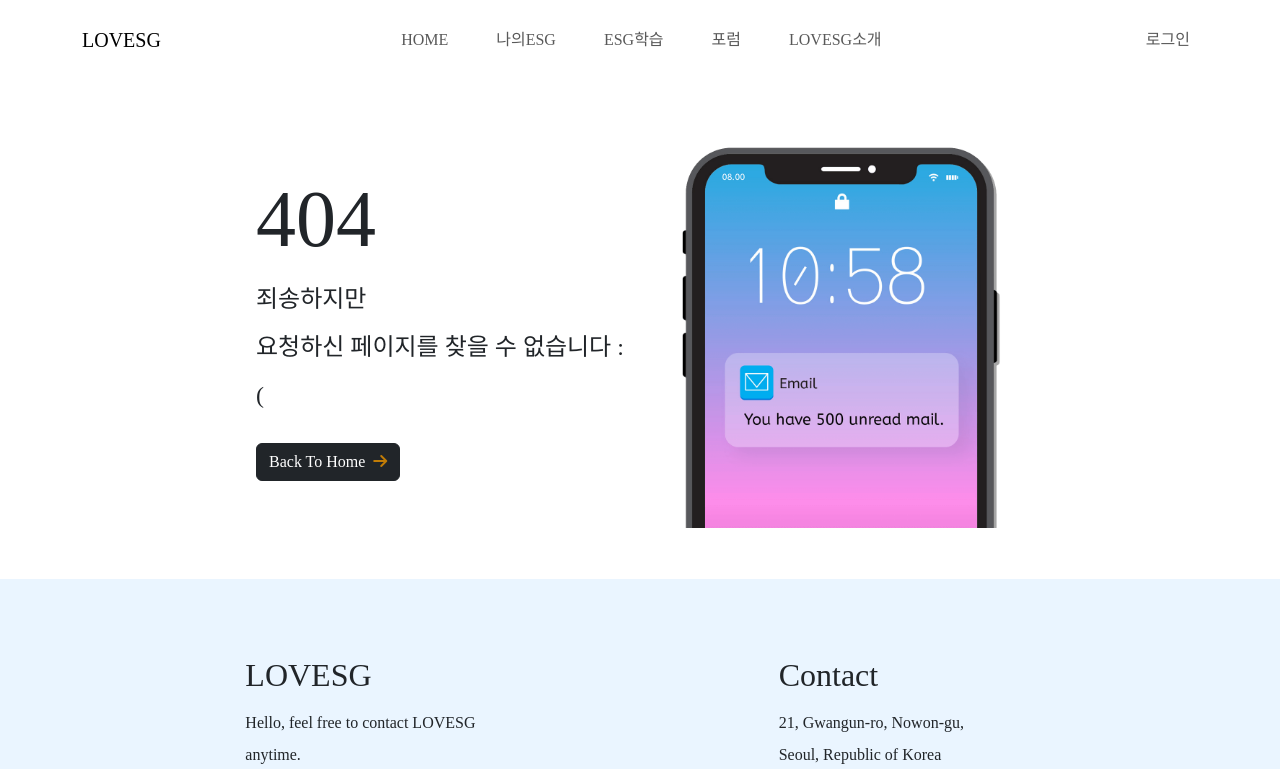
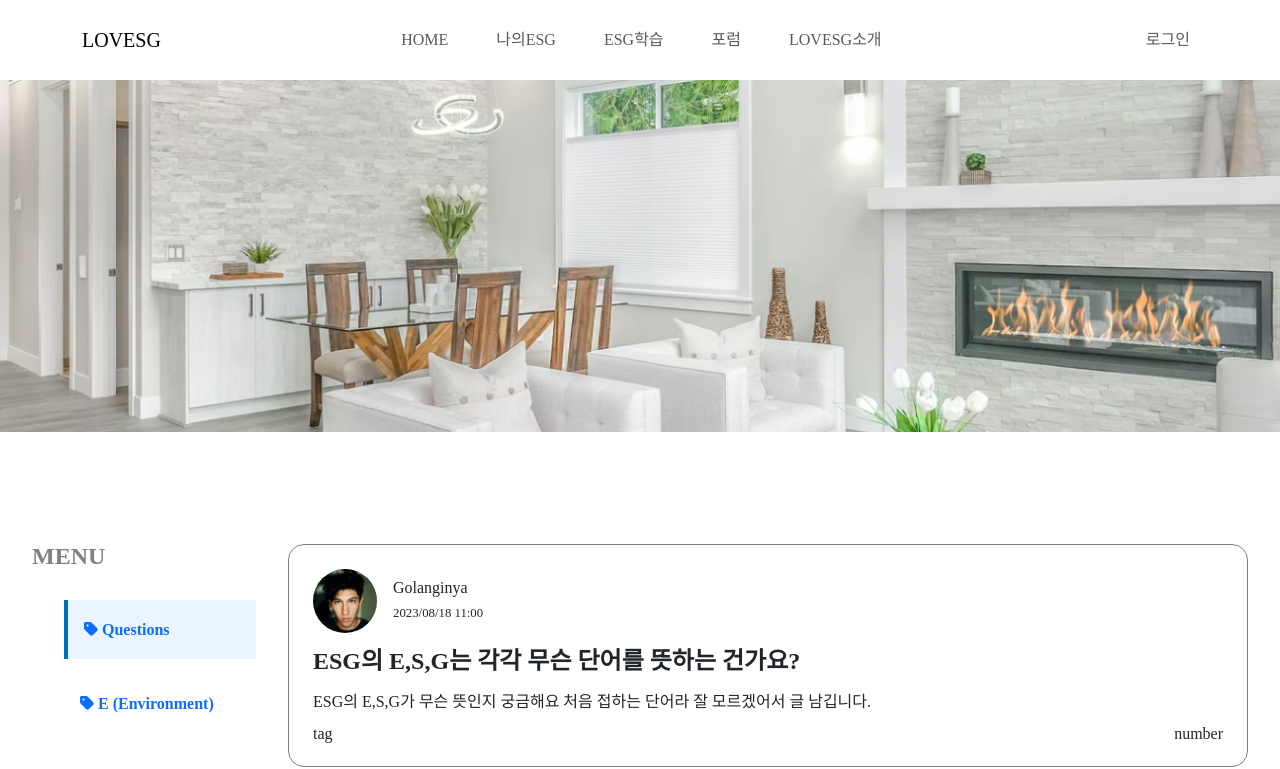
Before and after one commit to KimDongGyun23/ESG-Frontend, a React (Create React App) app: page /forum/questions in a window 1280 px wide. Shown: the top 769 px of the page. Built offline with nearby package versions, Linux system fonts and the light colour scheme.

Commit message:
Feat(Forum): 기본적인 틀 잡기 완료

```diff
--- a/src/App.js
+++ b/src/App.js
@@ -9,6 +9,8 @@ import { Route, Routes } from 'react-router-dom';
 import Concept from './pages/LearningPage/Concept';
 import Importance from './pages/LearningPage/Importance';
 import Quiz from './pages/LearningPage/Quiz';
+import ForumPage from './pages/ForumPage/ForumPage';
+import Questions from './pages/ForumPage/Questions';
 
 // 부트스트랩, 스타일 컴포넌트, 리액트 라우터 돔 설치
 function App() {
@@ -19,12 +21,22 @@ function App() {
         <Route path='/' element = { <MainPage /> } />
         <Route path='/introduce' element = { <IntroducePage /> } />
         <Route path='/login' element = { <LoginPage /> } />
+
         <Route path='/learning' element = { <LearningPage /> }>
-          <Route path='/learning' element = { <Concept /> } />
+          <Route index element = { <Concept /> } />
           <Route path='/learning/concept' element = { <Concept /> } />
           <Route path='/learning/importance' element = { <Importance /> } />
           <Route path='/learning/quiz' element = { <Quiz /> } />
         </Route>
+
+        <Route path='/forum' element = { <ForumPage /> }>
+          <Route path='/forum/questions' element = { <Questions /> } />
+          <Route path='/forum/environment' element = { <Concept /> } />
+          <Route path='/forum/social' element = { <Importance /> } />
+          <Route path='/forum/governance' element = { <Quiz /> } />
+          <Route path='/forum/tags' element = { <Quiz /> } />
+        </Route>
+
         <Route path="*" element={ <ErrorPage /> } />
       </Routes>
       <Footer />
--- a/src/components/Layouts/Header.js
+++ b/src/components/Layouts/Header.js
@@ -33,7 +33,7 @@ function Header(){
               <S.NavLink href="/">HOME</S.NavLink>
               <S.NavLink href="/esg">나의ESG</S.NavLink>
               <S.NavLink href="/learning">ESG학습</S.NavLink>
-              <S.NavLink href="/community">포럼</S.NavLink>
+              <S.NavLink href="/forum">포럼</S.NavLink>
               <S.NavLink href="/introduce">LOVESG소개</S.NavLink>
             </Nav>
 
--- /dev/null
+++ b/src/pages/ForumPage/ForumPage.js
@@ -0,0 +1,46 @@
+import { useState } from "react";
+import SideMain from "../../components/Layouts/SideMain";
+import * as S from "../../styles/ForumPage/ForumPage.style"
+import { BannerImg } from "../../styles/Layouts/Banner.style"
+import { Link } from "react-router-dom";
+
+function ForumPage(){
+
+  const [currentTab, setCurrentTab] = useState(0);
+
+  const subnav = [
+    { name: 'Questions', url: '/forum/questions' },
+    { name: 'E (Environment)', url: '/forum/environment' },
+    { name: 'S (Social)', url: '/forum/social' },
+    { name: 'G (Governance)', url: '/forum/governance' },
+    { name: 'Tags', url: '/forum/tags' },
+  ];
+
+  const indexHandler = index => setCurrentTab(index);
+
+  return(
+    <>
+      <BannerImg />
+      <SideMain>
+        {
+          subnav.map( (element, index) => (
+            <S.List
+              key = {index}
+              className = {index === currentTab ? "focused" : "" }
+            >
+              <Link
+                to = {element.url}
+                onClick = { () => indexHandler(index) }
+              >
+                <i className="fa-solid fa-tag" /> {element.name}
+              </Link>
+            </S.List>
+          ))
+        }
+      </SideMain>
+
+    </>
+  )
+};
+
+export default ForumPage;
--- /dev/null
+++ b/src/pages/ForumPage/Questions.js
@@ -0,0 +1,51 @@
+import * as S from "../../styles/ForumPage/Questions.style"
+import profileImg from "../../assets/forum-profile.png"
+
+function Questions(){
+
+  let dummy = [
+    {name : "Golanginya", date : "2023/08/18 11:00", title : "ESG의 E,S,G는 각각 무슨 단어를 뜻하는 건가요?", description : "ESG의 E,S,G가 무슨 뜻인지 궁금해요 처음 접하는 단어라 잘 모르겠어서 글 남깁니다."},
+    {name : "Nikcname", date : "2023/08/18 10:47", title : "ESG 경영의 장기적 목표는 무엇인가요?", description : "장기적으로 어떠한 점을 기업을이 추구해서 ESG 경영을 하려는지 궁금합니다."},
+    {name : "AizhanMaratovna", date : "2023/08/17 10:47", title : "팬데믹으로 인한 배경", description : "팬데믹이 ESG를 몰고 왔다고 하는데 발생 배경이 궁금합니다. 순차적으로 설명해주실 분 계신가요?"},
+    {name : "Lola", date : "2023/08/18 10:47", title : "미닝아웃의 뜻이 무엇인가요?", description : "미닝아웃 미닝아웃 하던데 ESG 관련 이 단어의 뜻이 무엇인지 알려주세요!"}
+  ];
+
+
+
+  return(
+    <>
+      <div className="text-start">
+
+
+        {
+          dummy.map( (element, index)=> (
+            <S.Card key={index}>
+              <S.Profile>
+                <img src={profileImg} alt="img"/>
+                <div>
+                  <p className="name">{element.name}</p>
+                  <p className="date">{element.date}</p>
+                </div>
+              </S.Profile>
+              <S.Text>
+                <h3>{element.title}</h3>
+                <p>{element.description}</p>
+              </S.Text>
+              <S.Footer>
+                <div>tag</div>
+                <div>number</div>
+              </S.Footer>
+            </S.Card>
+          ))
+        }
+
+
+
+
+
+      </div>
+    </>
+  )
+};
+
+export default Questions;
--- /dev/null
+++ b/src/styles/ForumPage/ForumPage.style.js
@@ -0,0 +1,13 @@
+import styled from "styled-components";
+
+export const List = styled.div`
+  margin : 0 0 1rem 2rem;
+  padding : 1.3rem 0 1.3rem 1rem;
+
+  @media (max-width : 992px){
+    width : 33%;
+    text-align : center;
+    margin : 0 0 5rem 0;
+    display : inline-block;
+  }
+`;
--- /dev/null
+++ b/src/styles/ForumPage/Questions.style.js
@@ -0,0 +1,45 @@
+import styled from "styled-components";
+
+
+export const Card = styled.div`
+  padding : 1.5rem;
+  border : 1px solid gray;
+  border-radius : 1rem;
+  margin-bottom : 1.5rem;
+
+`;
+
+export const Profile = styled.div`
+  display : flex;
+
+  &>img{
+    width : 4rem;
+    height : 4rem;
+    object-fit : cover;
+    object-position: left;
+    margin-right : 1rem;
+    border-radius : 2rem;
+  }
+
+  .name{  margin : 0.7rem 0;  }
+
+  .date{  font-size : 0.8rem;  }
+
+`;
+
+export const Text = styled.div`
+  margin : 1rem 0;
+
+  &>h3{
+    font-size : 1.5rem;
+    font-weight : bold;
+    margin-bottom : 1.3rem;
+  }
+
+`;
+
+export const Footer = styled.div`
+  display : flex;
+  justify-content : space-between;
+
+`;
```
Also changed, not shown: src/assets/forum-profile.png (added).
